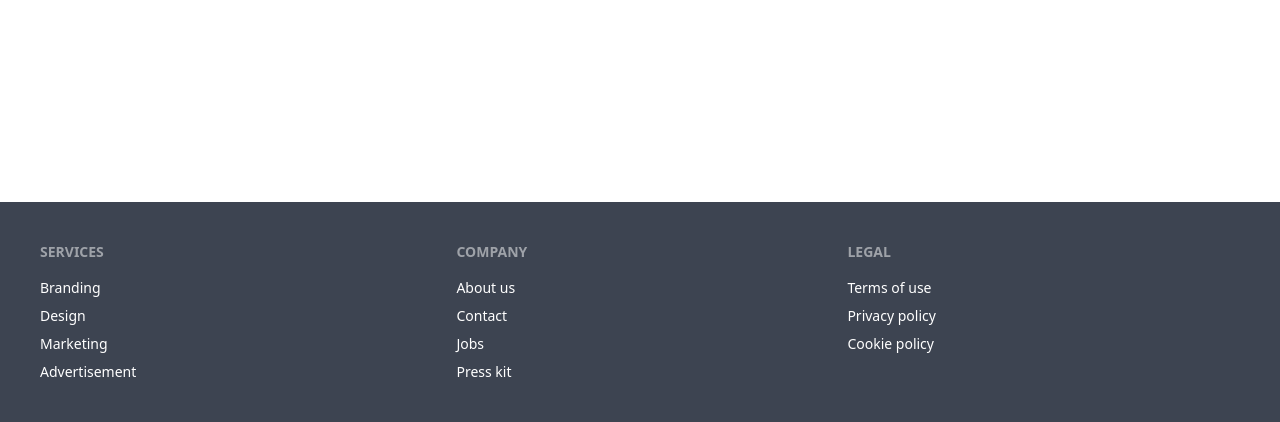
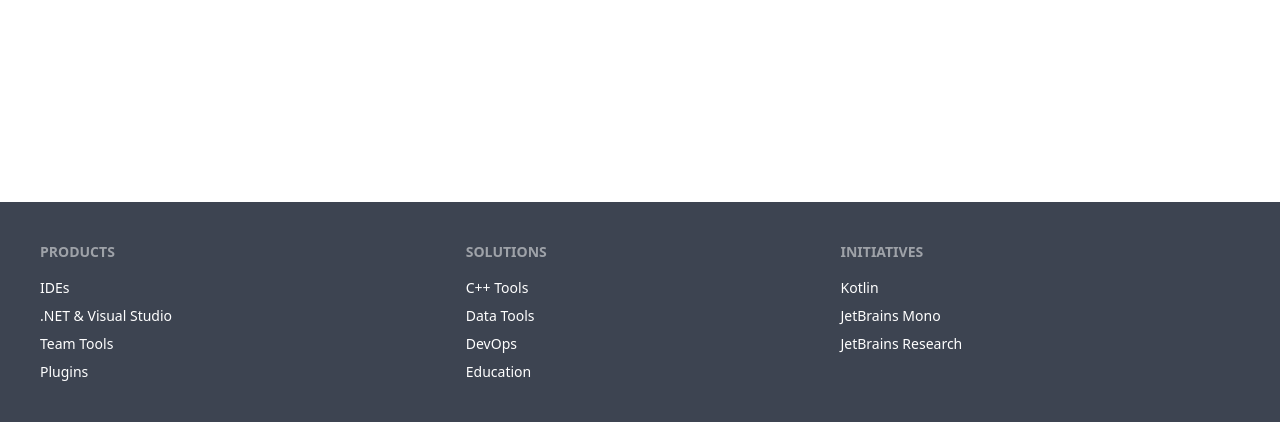
Before and after one commit to pauleveritt/django-tutorial-extended, a Django app: page /polls/ in a window 1280 px wide. Shown: the part 378-800 px from the top of the page. Run offline with Django 4.2, Linux system fonts and the light colour scheme; data that the repository does not hold is empty; some libraries are stand-ins or nearby versions.

Commit message:
Feat: - UI Styling

```diff
--- a/polls/templates/polls/index.html
+++ b/polls/templates/polls/index.html
@@ -78,24 +78,24 @@
     <!-- footer -->
     <footer class="footer mt-500 p-10 bg-neutral text-neutral-content">
         <div>
-            <span class="footer-title">Services</span>
-            <a class="link link-hover">Branding</a>
-            <a class="link link-hover">Design</a>
-            <a class="link link-hover">Marketing</a>
-            <a class="link link-hover">Advertisement</a>
+            <span class="footer-title">Products</span>
+            <a class="link link-hover">IDEs</a>
+            <a class="link link-hover">.NET & Visual Studio</a>
+            <a class="link link-hover">Team Tools</a>
+            <a class="link link-hover">Plugins</a>
         </div>
         <div>
-            <span class="footer-title">Company</span>
-            <a class="link link-hover">About us</a>
-            <a class="link link-hover">Contact</a>
-            <a class="link link-hover">Jobs</a>
-            <a class="link link-hover">Press kit</a>
+            <span class="footer-title">Solutions</span>
+            <a class="link link-hover">C++ Tools</a>
+            <a class="link link-hover">Data Tools</a>
+            <a class="link link-hover">DevOps</a>
+            <a class="link link-hover">Education</a>
         </div>
         <div>
-            <span class="footer-title">Legal</span>
-            <a class="link link-hover">Terms of use</a>
-            <a class="link link-hover">Privacy policy</a>
-            <a class="link link-hover">Cookie policy</a>
+            <span class="footer-title">Initiatives</span>
+            <a class="link link-hover">Kotlin</a>
+            <a class="link link-hover">JetBrains Mono</a>
+            <a class="link link-hover">JetBrains Research</a>
         </div>
     </footer>
 </div>
```
